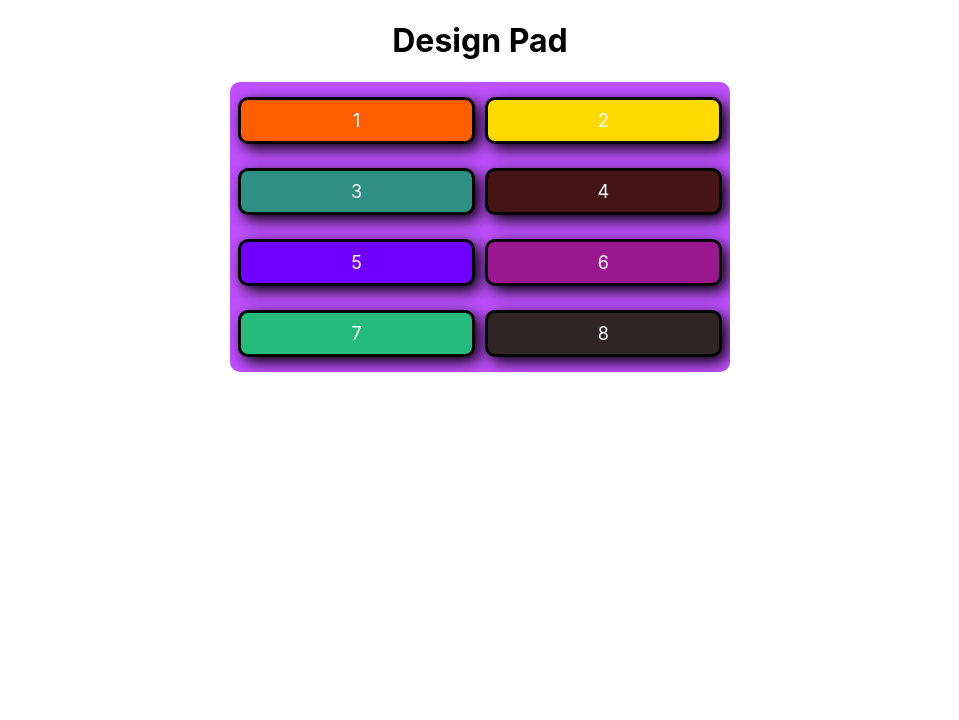
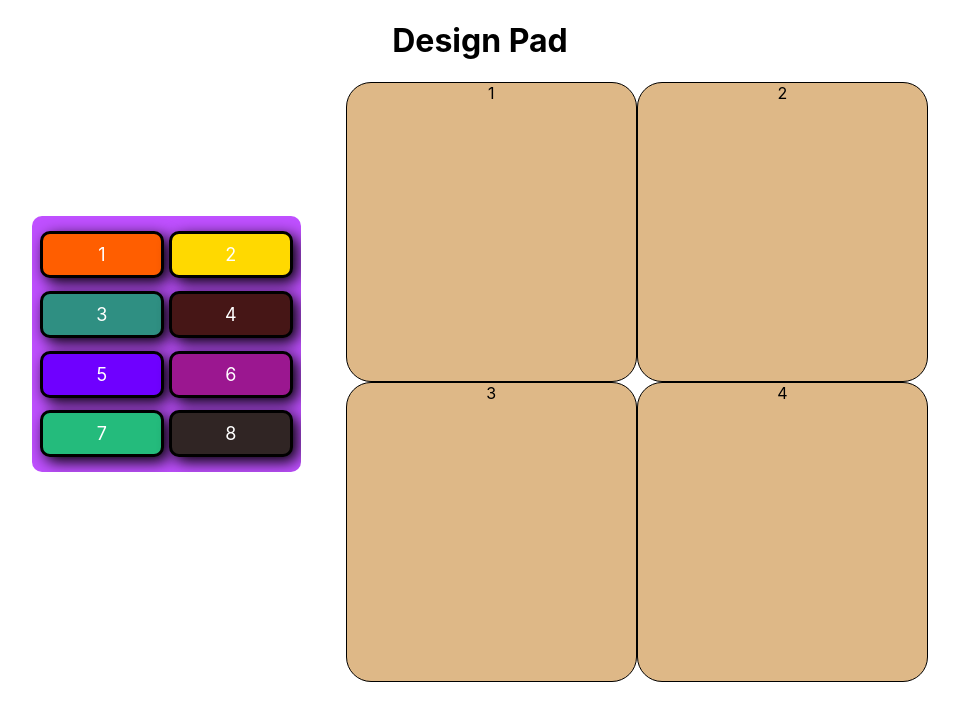
Before and after one commit to 464squad/design-pad, a React (Create React App) app: page / in a window 1280 px wide. Shown: the top 720 px of the page, without its empty margins (160-1119 px from the left). Built offline with nearby package versions, Linux system fonts and the light colour scheme.

Commit message:
the layout is completed for the input and designboard

```diff
--- a/src/components/DesignBoard.js
+++ b/src/components/DesignBoard.js
@@ -1,14 +1,17 @@
 import React from 'react';
+import '../designboard.css'
 
 class DesignBoard extends React.Component {
 
     render() {
 
         return(
-            <div>1</div>
-            <div>2</div>
-            <div>3</div>
-            <div>4</div>
+            <div className="boardContainer clearfix">
+                <div>1</div>
+                <div>2</div>
+                <div>3</div>
+                <div>4</div>
+            </div>
         );
     }
 
--- a/src/components/DesignContainer.js
+++ b/src/components/DesignContainer.js
@@ -1,13 +1,16 @@
 import React from 'react';
 import PadInput from './PadInput';
+import DesignBoard from './DesignBoard';
+import '../designboard.css';
 
 class DesignContainer extends React.Component{
     render() {
 
         return(
-            <div>
+            <div className = "masterContainer">
                 <h1>Design Pad</h1>
-                <PadInput />
+                    <PadInput />
+                    <DesignBoard />
             </div>
         );
     }
--- /dev/null
+++ b/src/designboard.css
@@ -0,0 +1,22 @@
+* {
+    box-sizing: border-box;
+}
+
+.boardContainer {
+    width:65%;
+    float: right;
+}
+
+.boardContainer div{
+    background-color: burlywood;
+    width: 50%;
+    height: 300px;
+    float: left;
+    border-radius: 25px;
+    border: solid black 1px;
+}
+
+.masterContainer {
+    width: 70%;
+    margin: 10px auto;
+}
--- a/src/padInput.css
+++ b/src/padInput.css
@@ -5,9 +5,10 @@
 .MainContainer {
     background-color: rgb(191, 80, 255);
     padding: 15px 8px;
-    width: 500px;
-    margin: 0 auto;
+    width: 30%;
+    float: left;
     border-radius: 10px;
+    margin-top: 15%;
 }
 
 .MainContainer div {
```
